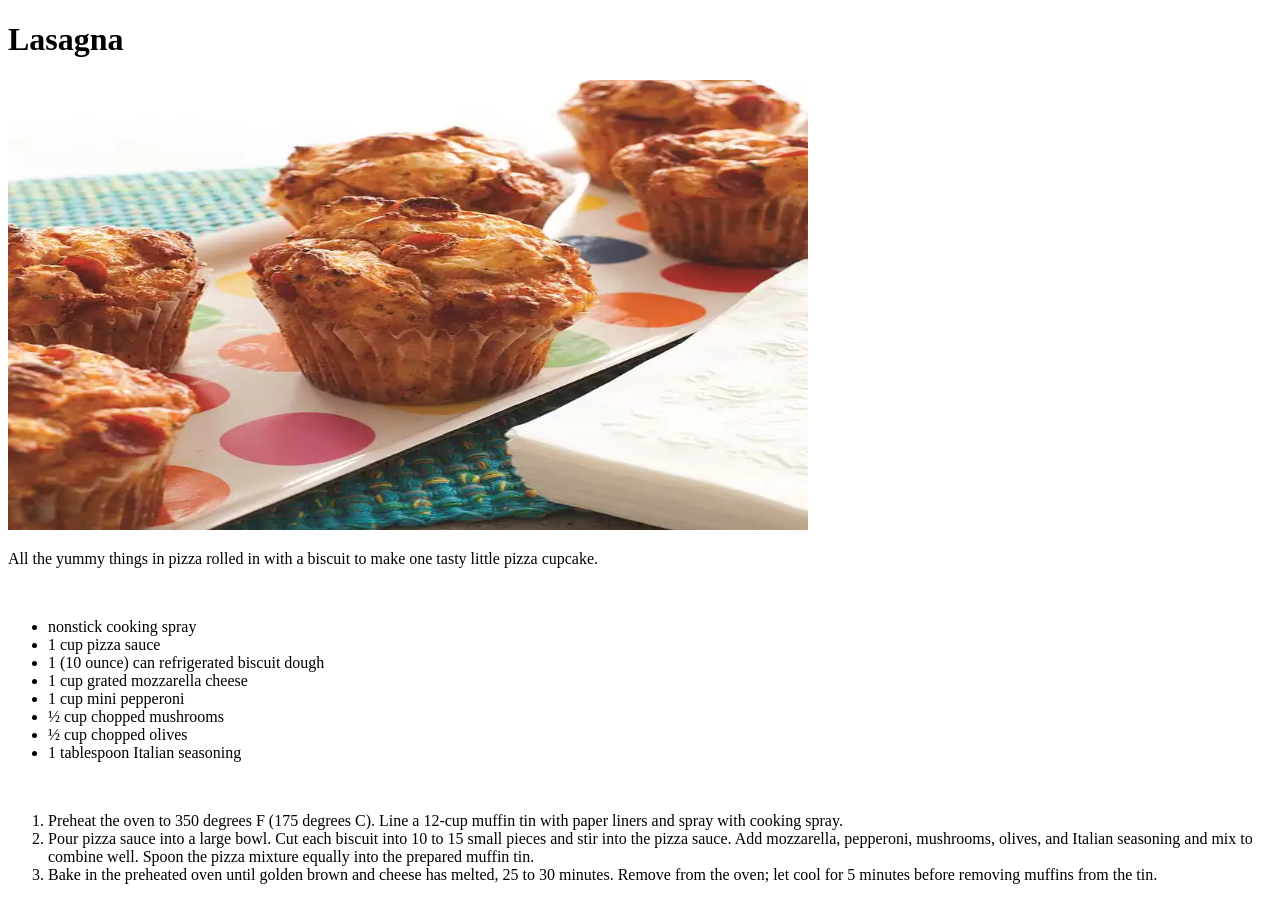
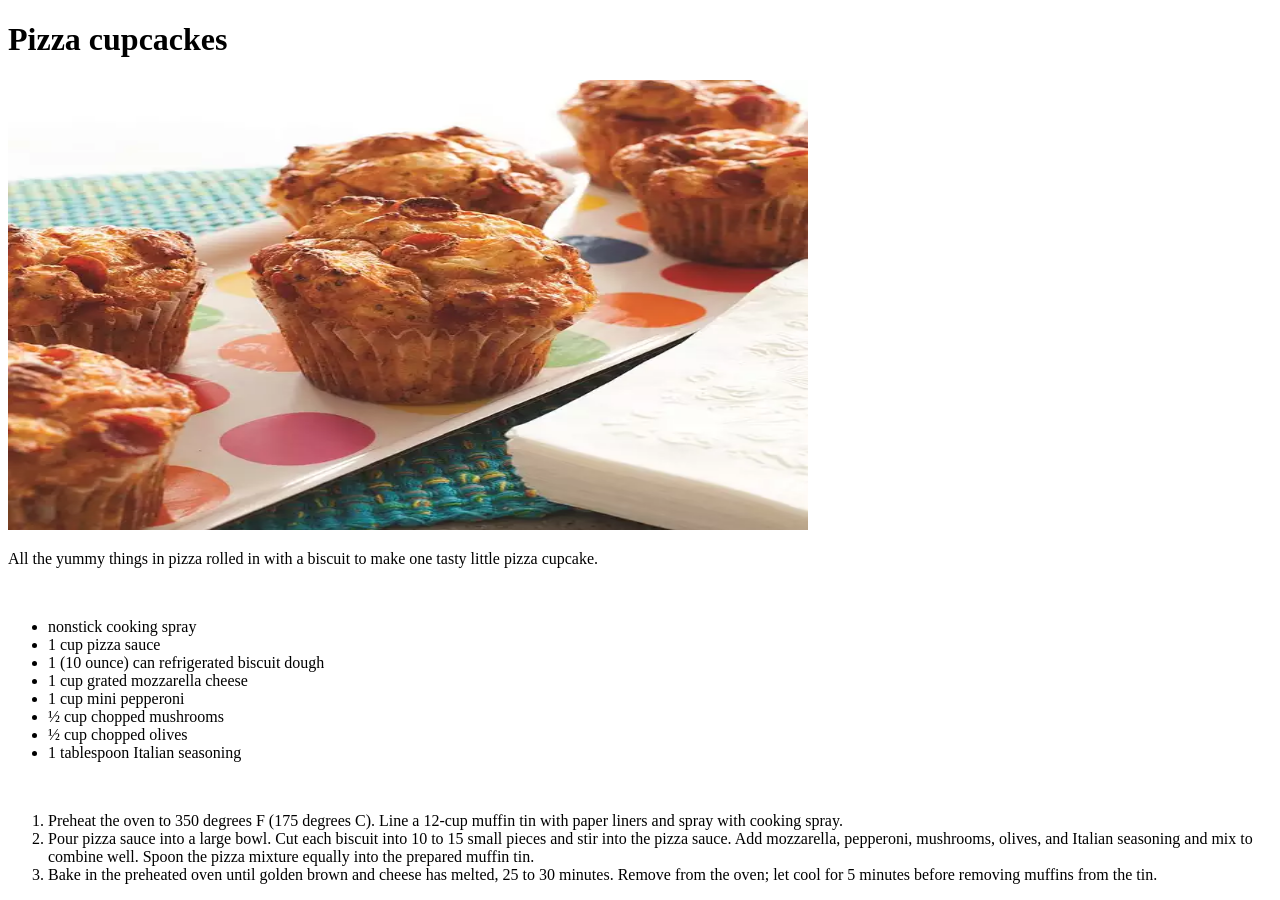
Before and after one commit to igchiturlea/odin-recipes, a plain HTML site: page recipes/pizzaCupcakes.html in a window 1280 px wide. Drawn offline with Linux system fonts and the light colour scheme.

Commit message:
Arreglar el titol

```diff
--- a/recipes/pizzaCupcakes.html
+++ b/recipes/pizzaCupcakes.html
@@ -7,7 +7,7 @@
 </head>
 
 <body>
-    <h1>Lasagna</h1>
+    <h1>Pizza cupcackes</h1>
     <img src="../images/pizzaCupcakes.jpg" alt='pizzaCupcakes' style="width:800px;height:450px;">
 
     <p>All the yummy things in pizza rolled in with a biscuit to make one tasty little pizza cupcake.</p>
```
